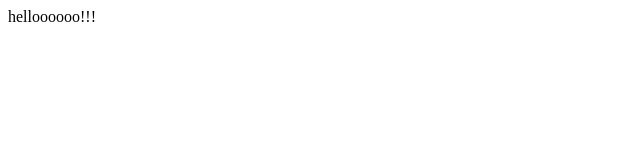
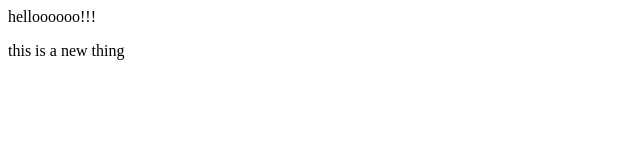
Before and after one commit to Simzz24/localrepo, a plain HTML site: page index.html in a window 1280 px wide. Shown: the whole page, without its empty margins (0-640 px from the left). Drawn offline with Linux system fonts and the light colour scheme.

Commit message:
add new feature

```diff
--- a/index.html
+++ b/index.html
@@ -1 +1,2 @@
 <p>helloooooo!!!</p>
+<p>this is a new thing</p>
```
